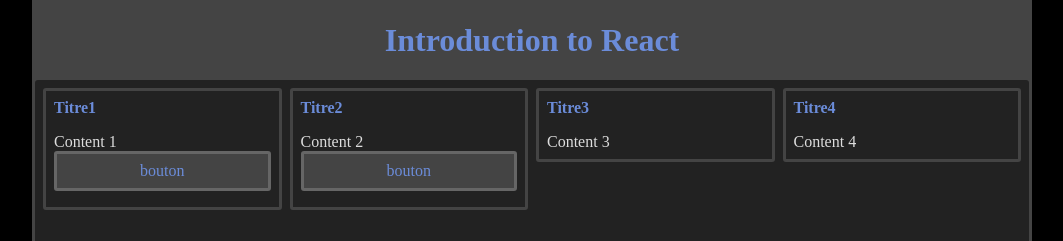
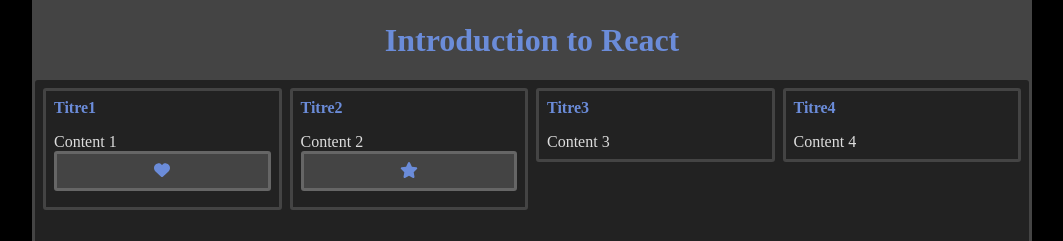
Before and after one commit to Artpare4/Introduction-React, a React (Vite) app: page / in a window 1280 px wide. Shown: the top 241 px of the page, without its empty margins (108-1171 px from the left). Built offline with nearby package versions, Linux system fonts and the light colour scheme.

Commit message:
Ajout des icônes dans les boutons

```diff
--- a/src/App.jsx
+++ b/src/App.jsx
@@ -1,4 +1,7 @@
 import React from "react";
+import { FontAwesomeIcon } from "@fortawesome/react-fontawesome";
+import { faHeart } from "@fortawesome/free-solid-svg-icons";
+import {faStar} from "@fortawesome/free-solid-svg-icons";
 import Card from "./components/Card.jsx";
 import Button from "./components/Button.jsx";
 
@@ -12,12 +15,16 @@
         <div className="cards">
           <Card title="Titre1">
             <div>Content 1</div>
-            <Button className="btn">bouton</Button>
+            <Button className="btn">
+              <FontAwesomeIcon icon={faHeart} />
+            </Button>
           </Card>
 
           <Card title="Titre2">
             <div>Content 2</div>
-            <Button className="btn">bouton</Button>
+            <Button className="btn">
+              <FontAwesomeIcon icon={faStar} />
+            </Button>
           </Card>
           <Card title="Titre3">
             <div>Content 3</div>
```
